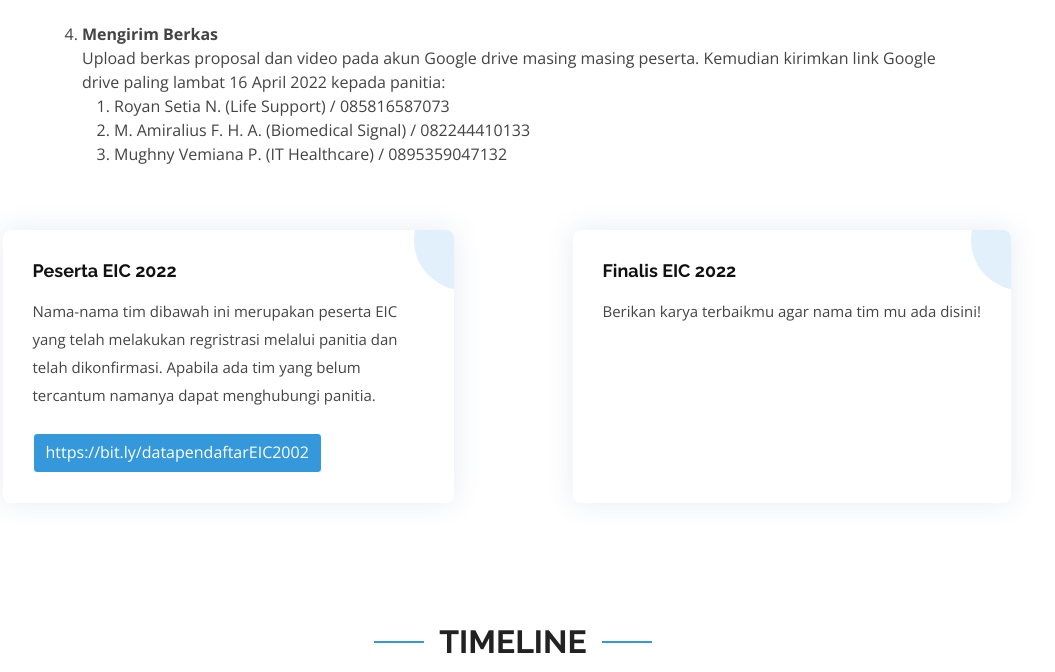
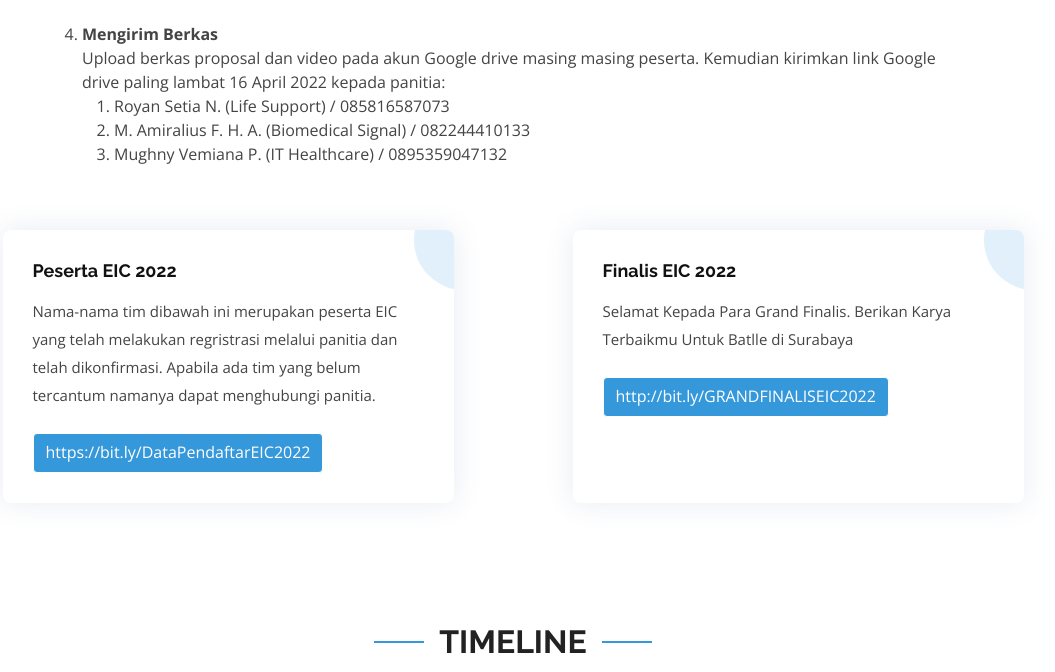
Before and after one commit to naufalix/pena-2022, a PHP site: page /eic in a window 1280 px wide. Shown: the part 1981-2653 px from the top of the page, without its empty margins (127-1182 px from the left). Run offline with PHP 8.4, Linux system fonts and the light colour scheme.

Commit message:
Update button url

```diff
--- a/views/eic.php
+++ b/views/eic.php
@@ -110,8 +110,8 @@
               <h4 class="title"><a href="#">Peserta EIC 2022</a></h4>
               <p class="description">Nama-nama tim dibawah ini merupakan peserta EIC  yang telah melakukan regristrasi melalui panitia dan telah dikonfirmasi. Apabila ada tim yang belum tercantum namanya dapat menghubungi panitia.</p>
               <br>
-              <a href="https://bit.ly/datapendaftarEIC2002" target="_blank" class="btn btn-eic">
-                https://bit.ly/datapendaftarEIC2002
+              <a href="https://bit.ly/DataPendaftarEIC2022" target="_blank" class="btn btn-eic">
+                https://bit.ly/DataPendaftarEIC2022
               </a>
             </div>
           </div>
@@ -119,7 +119,11 @@
           <div class="mx-auto col-md-5 d-flex align-items-stretch mb-5 mb-lg-0">
             <div class="icon-box" data-aos="fade-up" data-aos-delay="300">
               <h4 class="title"><a href="#">Finalis EIC 2022</a></h4>
-              <p class="description">Berikan karya terbaikmu agar nama tim mu ada disini!</p>
+              <p class="description">Selamat Kepada Para Grand Finalis. Berikan Karya Terbaikmu Untuk Batlle di Surabaya</p>
+              <br>
+              <a href="http://bit.ly/GRANDFINALISEIC2022" target="_blank" class="btn btn-eic">
+                http://bit.ly/GRANDFINALISEIC2022
+              </a>
             </div>
           </div>
 
--- a/views/home.php
+++ b/views/home.php
@@ -212,8 +212,8 @@
       setHeight();
       function eic(){
         Swal.fire({
-          title: "PENDAFTARAN EIC RESMI TELAH DITUTUP",
-          text: "TERIMA KASIH ATAS ANTUSIAS KALIAN DAN TUNGGU KAMI DI AGENDA BERIKUTNYA",
+          title: "Selamat Kepada Para Grand Finalis",
+          text: "Kami Tunggu di Surabaya!",
           iconHtml: "<img src='assets/img/hero-img.png' style='width:100px'>",
           customClass: {
             icon: 'no-border'
```
